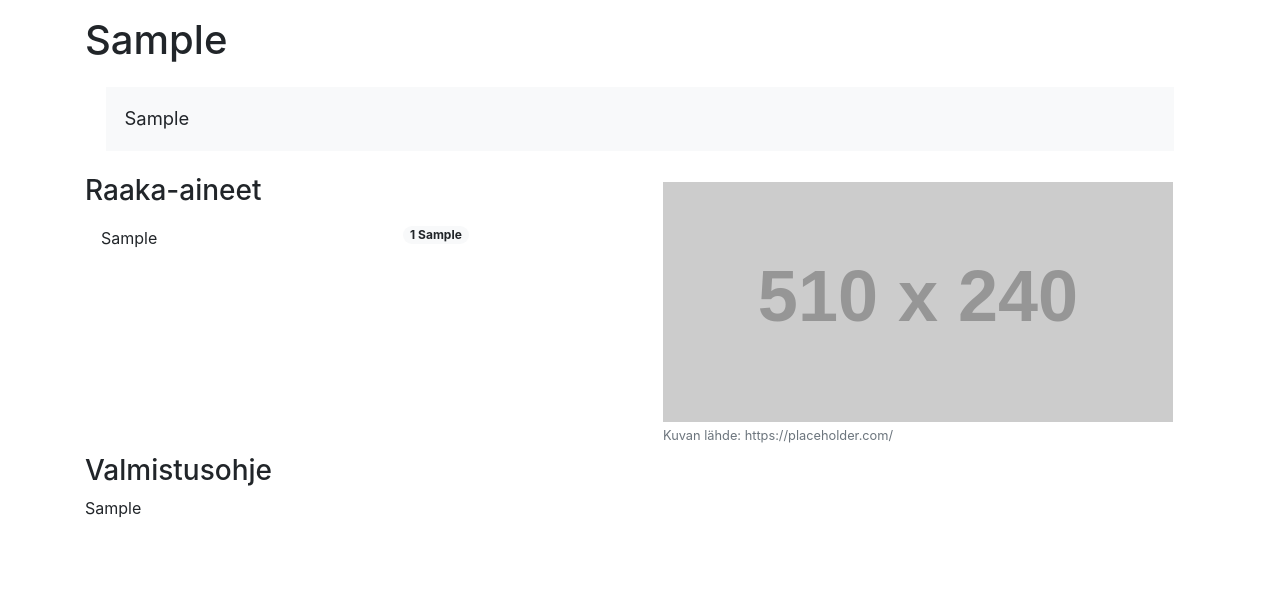
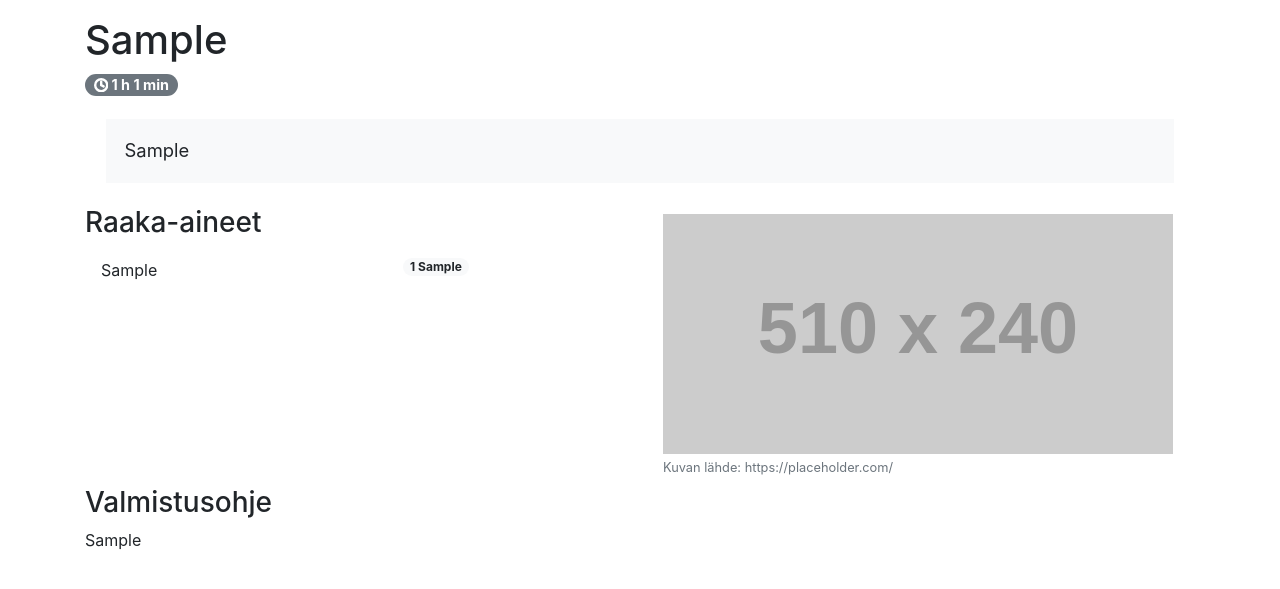
Before and after one commit to Vilthsu/recipebook, a Flask app: page /recipes/1 in a window 1280 px wide. Shown: the part 56-645 px from the top of the page. Run offline with Flask 2, Linux system fonts and the light colour scheme; tables that the repository leaves empty hold one stand-in row (Sample ...); some libraries are stand-ins or nearby versions.

Commit message:
Lisätty valmistusaika reseptisivulle

```diff
--- a/application/scss-stylesheets/recipes.scss
+++ b/application/scss-stylesheets/recipes.scss
@@ -42,3 +42,7 @@ $required-color: #F00;
         padding: .6em 1em;
     }
 }
+
+.larger-cooking-time {
+    font-size: .9em;
+}
--- a/application/static/css/recipes.css
+++ b/application/static/css/recipes.css
@@ -39,3 +39,7 @@
 .list-no-style > li {
   padding: .6em 1em;
 }
+
+.larger-cooking-time {
+  font-size: .9em;
+}
--- a/application/static/css/recipes.min.css
+++ b/application/static/css/recipes.min.css
@@ -1 +1 @@
-.input-no-padding{padding:0}.input-no-padding .form-group.col-md-3{padding-left:0;padding-right:0}.required-mark{color:red}#recipe-view-description{padding:1em;font-size:1.15em;background:#f8f9fa;margin:1.25em 1.15em}.small-font-list{font-size:small;list-style:none}.small-font-list.no-indent{padding:0}.recipe-ingredient{margin:.5em 0}.list-no-style{list-style:none;padding:0}.list-no-style>li{padding:.6em 1em}
+.input-no-padding{padding:0}.input-no-padding .form-group.col-md-3{padding-left:0;padding-right:0}.required-mark{color:red}#recipe-view-description{padding:1em;font-size:1.15em;background:#f8f9fa;margin:1.25em 1.15em}.small-font-list{font-size:small;list-style:none}.small-font-list.no-indent{padding:0}.recipe-ingredient{margin:.5em 0}.list-no-style{list-style:none;padding:0}.list-no-style>li{padding:.6em 1em}.larger-cooking-time{font-size:.9em}
--- a/application/templates/recipes/view.html
+++ b/application/templates/recipes/view.html
@@ -6,9 +6,22 @@
 <p>Valitettavasti etsimääsi reseptiä ei löytynyt. <a href="{{ url_for('recipe_list') }}">Selaa kaikkia reseptejä</a></p>
 {% else %}
 <h1>{{ recipe.nimi }}</h1>
-{% if owner == True %}
-<a href="{{ url_for('recipes_edit', recipe_id=recipe.id) }}" class="btn btn-primary btn-sm">Muokkaa reseptiä</a> <a href="{{ url_for('recipes_delete', recipe_id=recipe.id) }}" class="btn btn-danger btn-sm">Poista resepti</a>
-{% endif %}
+<div class="row">
+    <div class="col-12">
+        <span class="badge badge-pill badge-secondary larger-cooking-time">
+            <i data-feather="clock" class="feathericons-font-size feathericons-w-4"></i>
+            {% if recipe.valmistusaika.tunti > 0 %}
+            {{ recipe.valmistusaika.tunti }} h
+            {% endif %}
+            {% if recipe.valmistusaika.minuutti > 0 %}
+            {{ recipe.valmistusaika.minuutti }} min
+            {% endif %}
+        </span>
+        {% if owner == True %}
+         <a href="{{ url_for('recipes_edit', recipe_id=recipe.id) }}" class="btn btn-primary btn-sm">Muokkaa reseptiä</a> <a href="{{ url_for('recipes_delete', recipe_id=recipe.id) }}" class="btn btn-danger btn-sm">Poista resepti</a>
+        {% endif %}
+    </div>
+</div>
 <div id="recipe-view-description">
     {{ recipe.kuvaus }}
 </div>
```
Also changed, not shown: application/scss-stylesheets/main.scss (+4 -3 lines), application/static/css/main.css (+4 -3 lines), application/static/css/main.min.css.
